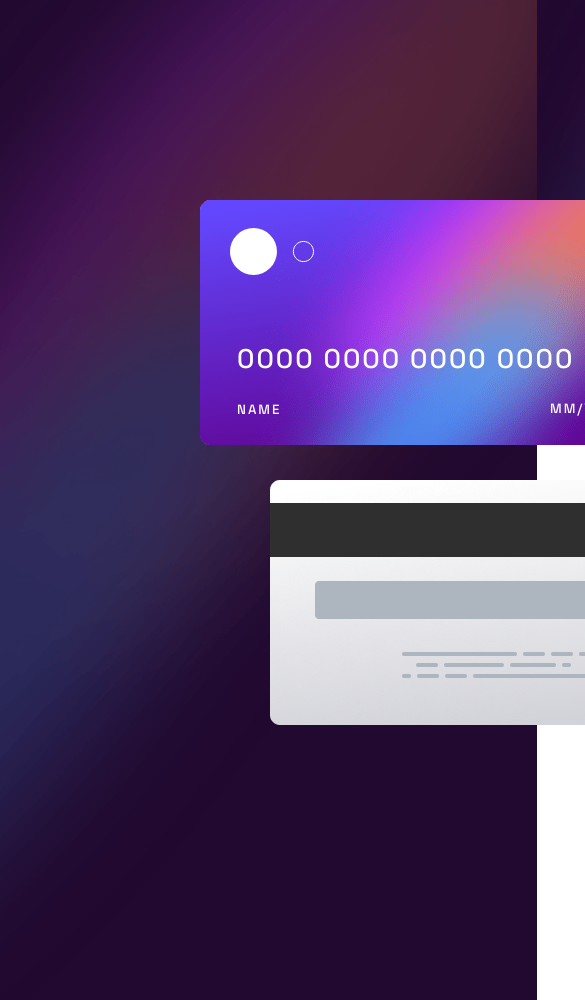
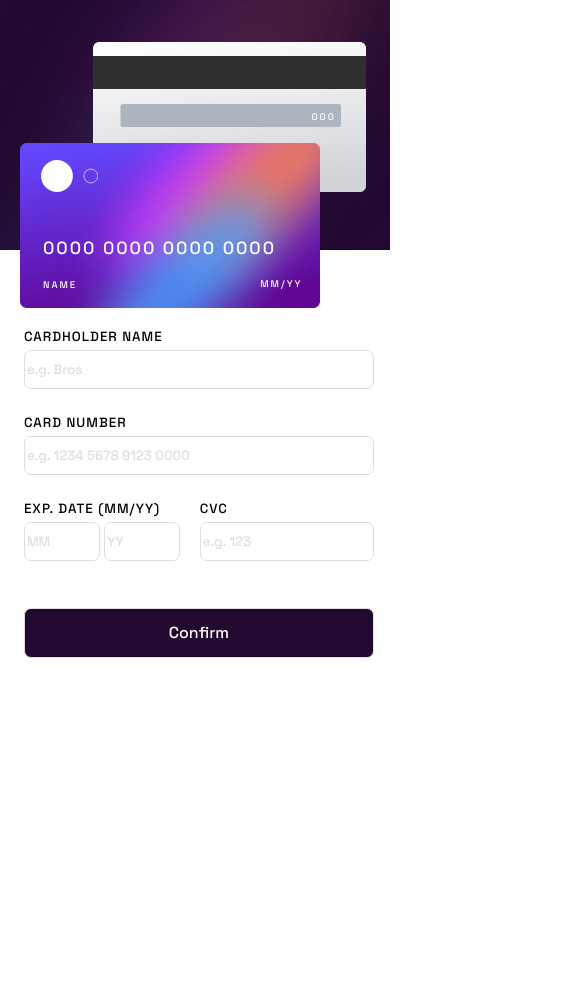
Before and after one commit to giandefaria/challeng-interactive-card-details-form-main, a plain HTML site: page index.html in a window 390 px wide. Shown: the top 1000 px of the page, 585 px wide, since content can reach past the window. After the commit the page ends 844 px from the top, so only its background shows below. Drawn offline with Linux system fonts and the light colour scheme.

Commit message:
Fiz algumas alterações para que o site fosse utilizável no celular. Na parte final do CSS eu adicionei media queries para a execução em um telefone

```diff
--- a/style.css
+++ b/style.css
@@ -23,6 +23,11 @@
     height: 1000px;
 }
 
+.background-mobile{
+    display: none;
+
+}
+
 .front-card {
     font-family: 'Space Grotesk', sans-serif;
     position: absolute;
@@ -32,12 +37,15 @@
 
 #card-logo {
     position: absolute;
-    left: 30px;
-    top: 28px;
+    width: 19%;
+    left: 7%;
+    top: 10%;
 }
 
 
 #creditCardBox {
+    display: block;
+    margin: auto;
     box-sizing: border-box;
     width: 350px;
     height: 300px;
@@ -52,6 +60,8 @@
 }
 
 #complete {
+    display: block;
+    margin: auto;
     box-sizing: border-box;
     width: 350px;
     height: 300px;
@@ -120,7 +130,7 @@
 
 .submit {
     display: block;
-    margin: 20px auto;
+    margin: 20px 0;
     background-color: hsl(278, 68%, 11%);
     color: hsl(0, 0%, 100%);
     font-size: medium;
@@ -142,21 +152,21 @@
     color: hsl(0, 0%, 100%);
     letter-spacing: 2px;
     position: absolute;
-    left: 35px;
-    top: 200px;
+    left: 7%;
+    top: 80%;
 
 }
 
 #duplicateCardNumber {
-    width: 400px;
+    width: 85%;
     background: transparent;
     border-style: none;
     color: hsl(0, 0%, 100%);
     letter-spacing: 2px;
-    font-size: 27px;
+    font-size: 1.68em;
     position: absolute;
-    left: 35px;
-    top: 140px;
+    left: 7%;
+    top: 55%;
 }
 
 #duplicateCardMonth{
@@ -165,8 +175,8 @@
     color: hsl(0, 0%, 100%);
     letter-spacing: 2px;
     position: absolute;
-    left: 350px;
-    top: 200px;
+    left: 80%;
+    top: 80%;
     width: 150px;
     margin: 0;
     padding: 0;
@@ -185,9 +195,63 @@
     color: hsl(0, 0%, 100%);
     letter-spacing: 2px;
     position: absolute;
-    left: 360px;
-    top: 112px;
+    left: 80%;
+    top: 45%;
     width: 80px;
     padding: 0;
     margin: 0;
 }
+
+
+/*CSS Mobile*/
+
+
+@media screen and (max-width: 480px) {
+    body {
+        width: 100%;
+    }
+
+    .background-desktop {
+        display: none;
+    }
+    .background-mobile {
+        display: block;
+        width: 100%;
+    }
+
+    .front-card {
+        width: 77%;
+        left: 20px;
+        top: 17%;
+    }
+
+    #image-front-card {
+        width: 100%;
+    }
+    #duplicateCardNumber {
+        font-size: 1.1rem;
+    }
+
+    #duplicateCardCvc, #duplicateCardHolder, #duplicateCardMonth {
+        font-size: 0.6rem;
+    }
+
+
+    .back-card {
+        width: 70%;
+        position: absolute;
+        left: 93px;
+        top: 5%;
+    }
+    #image-back-card {
+        width: 100%;
+    }
+
+    #creditCardBox, #complete {
+        top: 80px;
+        left: 1%;
+    }
+
+
+
+}
```
